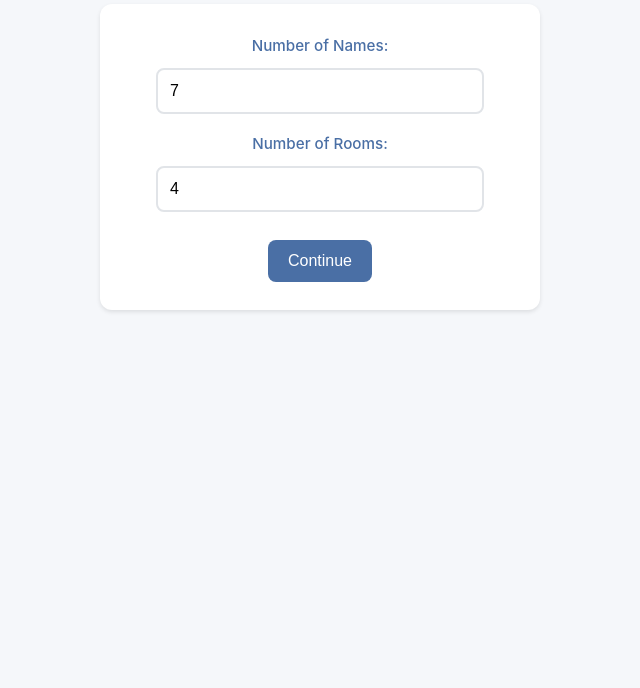
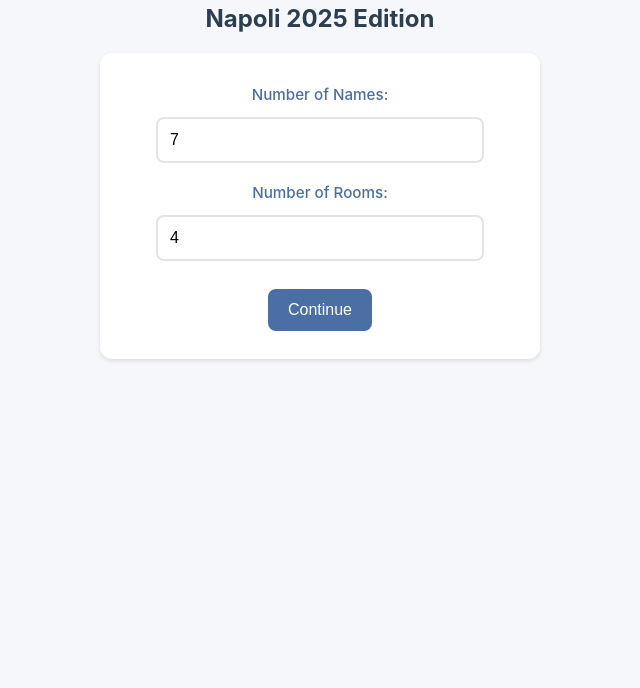
Before and after one commit to ledeve/napoli, a plain HTML site: page index.html in a window 1280 px wide. Shown: the part 112-800 px from the top of the page, without its empty margins (320-960 px from the left). Drawn offline with nearby package versions, Linux system fonts and the light colour scheme.

Commit message:
Update index.html

```diff
--- a/index.html
+++ b/index.html
@@ -7,6 +7,7 @@
 </head>
 <body>
   <h1>Random Room Assignment</h1>
+  <h2>Napoli 2025 Edition</h2>
 
   <div id="setup-section">
     <div class="setup-input">
```
